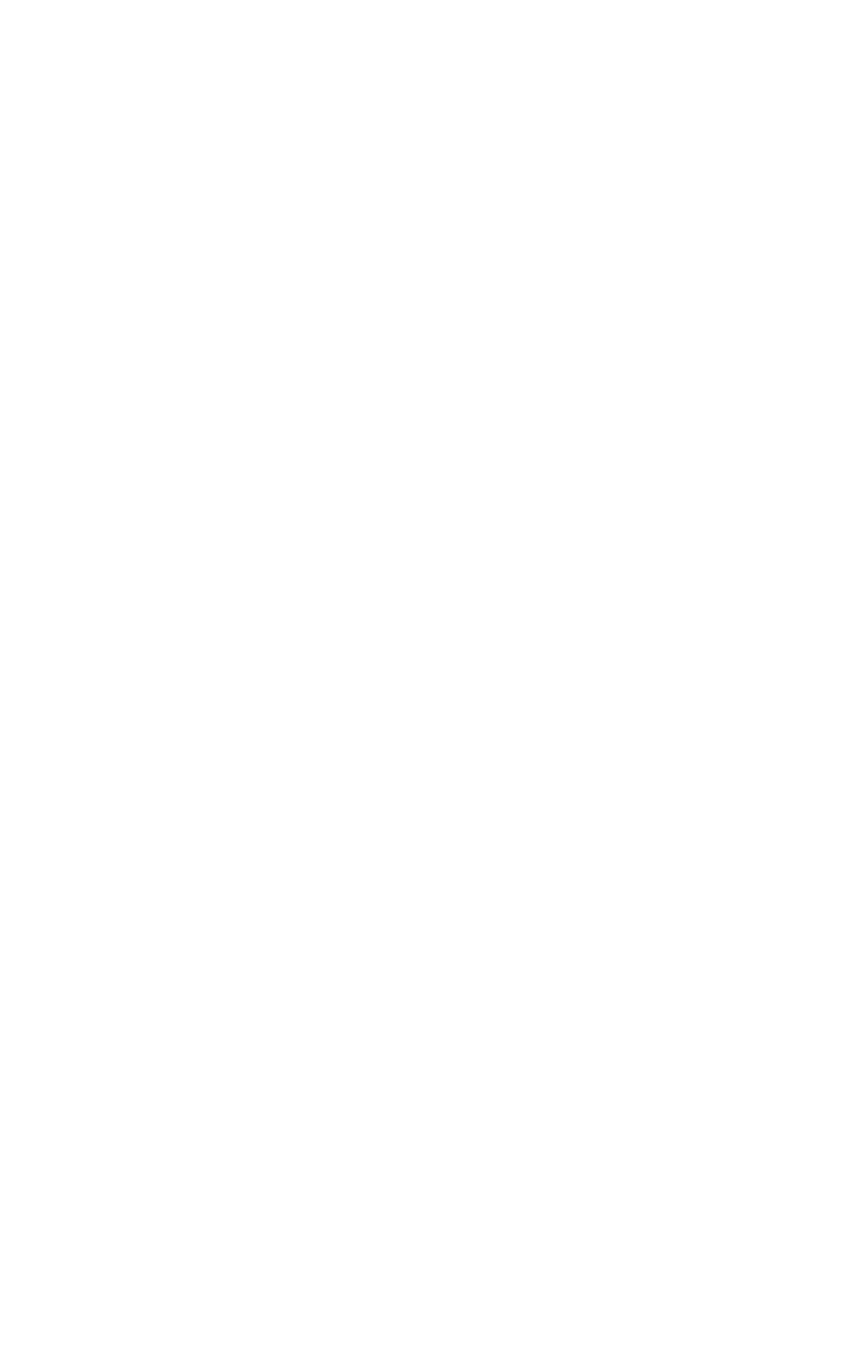
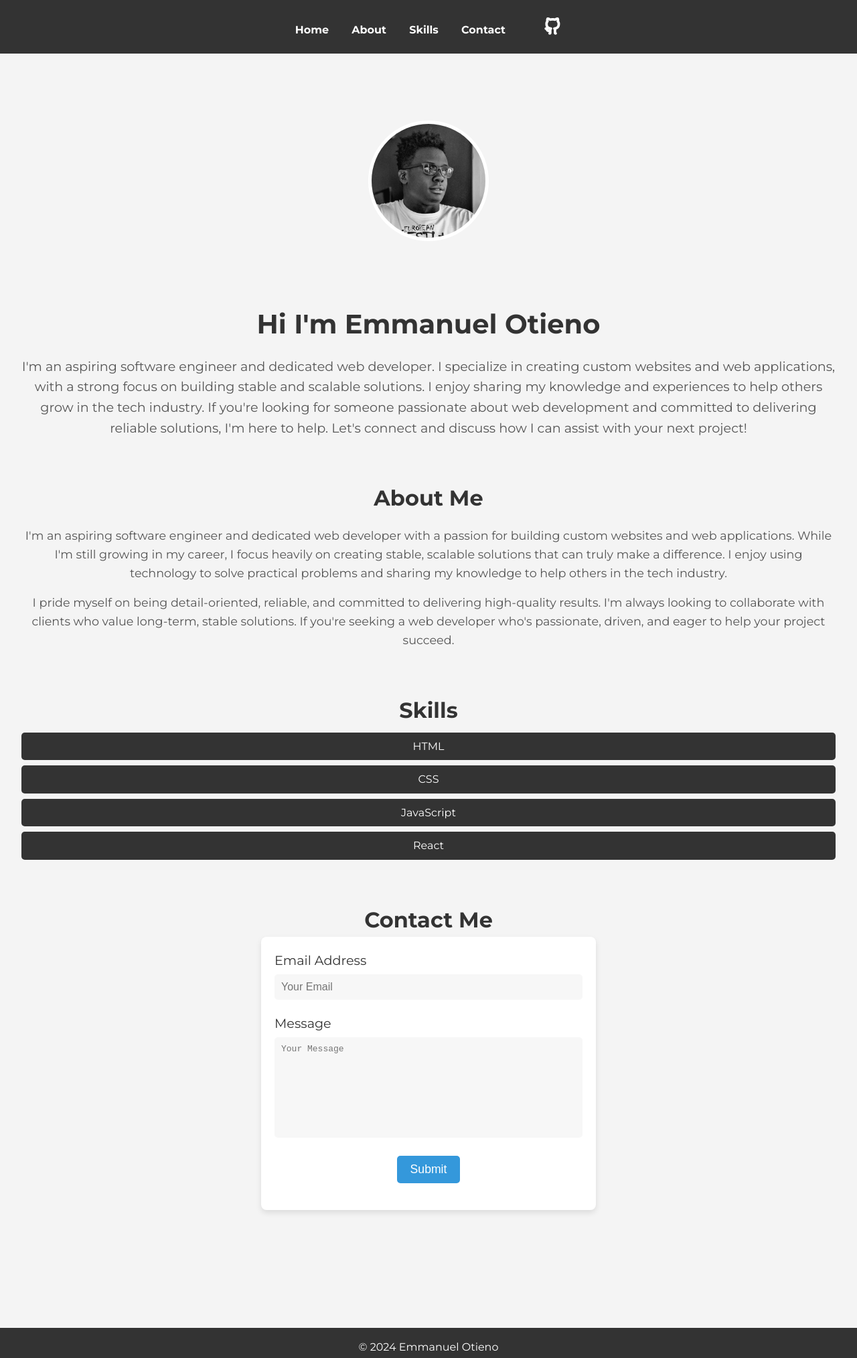
Before and after one commit to EmmanuelOtienoo/Portofolio, a plain HTML site: page index.html in a window 1280 px wide. Shown: the whole page at 67% size. Before the commit the page ends 800 px from the top, so only its background shows below. Drawn offline with nearby package versions, Linux system fonts and the light colour scheme.

Commit message:
Update Files

```diff
--- a/assets/css/style.css
+++ b/assets/css/style.css
@@ -0,0 +1,240 @@
+/*=============== GOOGLE FONTS ===============*/
+@import url("https://fonts.googleapis.com/css2?family=Montserrat:wght@100..900&display=swap");
+
+/* Basic Reset */
+* {
+    margin: 0;
+    padding: 0;
+    box-sizing: border-box;
+}
+
+html {
+    scroll-behavior: smooth; /* Enables smooth scrolling for anchor links */
+}
+
+body {
+    font-family: 'Montserrat', sans-serif;
+    line-height: 1.6;
+    background-color: #f4f4f4;
+    color: #333;
+}
+
+/* Header Styles */
+.header {
+    background-color: #333; /* Dark background */
+    color: #fff; /* White text */
+    padding: 1rem;
+    text-align: center;
+    position: fixed; /* Fixes the header at the top */
+    width: 100%;
+    top: 0;
+    left: 0;
+    z-index: 1000; /* Keeps header on top */
+}
+
+.header ul {
+    list-style: none; /* Removes bullet points */
+}
+
+.header ul li {
+    display: inline; /* Puts list items in a row */
+    margin: 0 15px; /* Adds space between menu items */
+}
+
+.header ul li a {
+    color: #fff; /* White text for links */
+    text-decoration: none; /* Removes underline */
+    font-weight: bold; /* Bold text */
+    transition: color 0.3s ease; /* Smooth transition on hover */
+}
+
+.header ul li a:hover {
+    color: #f4a261; /* Changes color on hover */
+}
+
+/* GitHub Icon Styles */
+.github-icon {
+    font-size: 30px; /* Adjust the size as needed */
+    color: #fff; /* White color for icon */
+    text-decoration: none; /* Remove underline */
+    transition: color 0.3s; /* Smooth color transition */
+    margin-left: 20px; /* Space from the menu items */
+}
+
+.github-icon:hover {
+    color: #f4a261; /* Change color on hover */
+}
+
+/* Main Content Styles */
+.main {
+    padding: 5rem 2rem; /* Adds space at the top to prevent overlap with fixed header */
+    text-align: center; /* Centers text */
+}
+
+.section {
+    margin: 4rem 0; /* Adds margin to each section */
+}
+
+/* Home Section Styles */
+.home h1 {
+    font-size: 2.5rem;
+    color: #333;
+}
+
+.home p {
+    font-size: 1.2rem;
+    color: #555;
+    margin-top: 1rem;
+}
+
+/* About Section Styles */
+.about h2 {
+    font-size: 2rem;
+    color: #333;
+}
+
+.about p {
+    font-size: 1.1rem;
+    color: #555;
+    margin-top: 1rem;
+}
+
+/* Skills Section Styles */
+.skills h2 {
+    font-size: 2rem;
+    color: #333;
+}
+
+.skills ul {
+    list-style-type: none; /* Removes bullets */
+    padding: 0;
+}
+
+.skills ul li {
+    background-color: #333;
+    color: #fff;
+    padding: 0.5rem;
+    margin: 0.5rem 0;
+    border-radius: 5px; /* Adds rounded corners */
+}
+
+/* Contact Section Styles */
+.contact h2 {
+    font-size: 2rem;
+    color: #333;
+}
+
+.contact p {
+    font-size: 1.1rem;
+    color: #555;
+    margin-top: 1rem;
+}
+
+.contact a {
+    color: #f4a261; /* Email link color */
+    text-decoration: none; /* No underline */
+    font-weight: bold;
+}
+
+.contact a:hover {
+    text-decoration: underline; /* Underline on hover */
+}
+
+/* Footer Styles */
+.footer {
+    background-color: #333;
+    color: #fff;
+    text-align: center;
+    padding: 1rem;
+    margin-top: 2rem;
+}
+
+.footer p {
+    margin: 0;
+}
+
+/* Contact Form Styles */
+.contact-form {
+    max-width: 500px;
+    margin: 0 auto;
+    padding: 20px;
+    background-color: #fff;
+    border-radius: 8px;
+    box-shadow: 0 4px 8px rgba(0, 0, 0, 0.1);
+}
+
+/* Input and Textarea Styles */
+.form-group {
+    margin-bottom: 20px;
+    text-align: left;
+}
+
+.form-group label {
+    display: block;
+    font-size: 1.2em;
+    margin-bottom: 5px;
+    color: #333;
+}
+
+.form-group input,
+.form-group textarea {
+    width: 100%;
+    padding: 10px;
+    border: none;
+    border-radius: 5px;
+    background-color: #f7f7f7;
+    font-size: 1em;
+    box-sizing: border-box;
+    outline: none;
+    transition: background-color 0.3s ease;
+}
+
+.form-group input:focus,
+.form-group textarea:focus {
+    background-color: #eaeaea;
+}
+
+/* Disable textarea resizing and set standard width */
+.form-group textarea {
+    resize: none; /* Disable stretch/resize */
+    width: 100%;  /* Ensure textarea width fills its container */
+    max-width: 100%; /* Prevents resizing beyond the form width */
+    height: 150px; /* Standard height for the textarea */
+}
+
+/* Submit Button */
+.submit-btn {
+    text-align: center;
+}
+
+.submit-btn button {
+    background-color: #3498db; /* Light blue color */
+    color: white;
+    padding: 10px 20px;
+    border: none;
+    border-radius: 5px;
+    cursor: pointer;
+    font-size: 1.1em;
+    transition: background-color 0.3s ease;
+}
+
+.submit-btn button:hover {
+    background-color: #2980b9; /* Slightly darker blue on hover */
+}
+
+/* Profile Image Styles */
+.profile-image-container {
+    position: relative; /* Allows positioning of child elements */
+    text-align: center; /* Center align the image */
+    margin: 60px 0; /* Increased margin for more spacing below the header */
+}
+
+.profile-image {
+    width: 180px; /* Increased width of the image */
+    height: 180px; /* Increased height of the image */
+    border-radius: 50%; /* Make the image rounded */
+    border: 5px solid #fff; /* Optional: add a white border around the image */
+    object-fit: cover; /* Ensure the image covers the area */
+    position: relative; /* Position relative for finer control if needed */
+    top: 120px; /* Lower the image further */
+}
--- a/index.html
+++ b/index.html
@@ -2,50 +2,89 @@
 <html lang="en">
 <head>
     <meta charset="utf-8">
-        <meta name="viewport" content="width=device-width, initialscale=1.0">
+    <meta name="viewport" content="width=device-width, initial-scale=1.0">
 
     <!--=============== CSS ===============-->
     <link rel="stylesheet" href="assets/css/style.css">
 
-        <!--=============== SWIPER CSS ===============-->
-        <link href="https://cdn.jsdelivr.net/npm/remixicon@4.3.0/fonts/remixicon.css"rel="stylesheet"/>
+    <!--=============== REMIXICON ===============-->
+    <link href="https://cdn.jsdelivr.net/npm/remixicon@4.3.0/fonts/remixicon.css" rel="stylesheet"/>
 
-
-    <title>Emmanuel Otieno Portofolio</title>
-
+    <title>Emmanuel Otieno Portfolio</title>
 </head>
 
 <body>
 
     <!--=============== HEADER ===============-->
     <header class="header" id="header">
-
+        <nav>
+            <ul>
+                <li><a href="#home">Home</a></li>
+                <li><a href="#about">About</a></li>
+                <li><a href="#skills">Skills</a></li>
+                <li><a href="#contact">Contact</a></li>
+                <li>
+                    <a href="https://github.com/EmmanuelOtienoo" class="github-icon" target="_blank" aria-label="Visit Emmanuel Otienoo's GitHub profile">
+                        <i class="ri-github-line"></i>
+                    </a>
+                </li>
+            </ul>
+        </nav>
     </header>
 
+    <!--=============== PROFILE IMAGE ===============-->
+    <div class="profile-image-container">
+        <img src="assets/img/Profile.jpg" alt="Profile Image" class="profile-image">
+    </div>
+
     <main class="main">
+        <!--=============== HOME SECTION ===============-->
         <section class="home section" id="home">
-
+            <h1>Hi I'm Emmanuel Otieno</h1>
+            <p>I'm an aspiring software engineer and dedicated web developer. I specialize in creating custom websites and web applications, with a strong focus on building stable and scalable solutions. I enjoy sharing my knowledge and experiences to help others grow in the tech industry. If you're looking for someone passionate about web development and committed to delivering reliable solutions, I'm here to help. Let's connect and discuss how I can assist with your next project!</p>
         </section>
 
+        <!--=============== ABOUT SECTION ===============-->
         <section class="about section" id="about">
-
+            <h2>About Me</h2>
+            <p>I'm an aspiring software engineer and dedicated web developer with a passion for building custom websites and web applications. While I'm still growing in my career, I focus heavily on creating stable, scalable solutions that can truly make a difference. I enjoy using technology to solve practical problems and sharing my knowledge to help others in the tech industry.</p>
+            <p>I pride myself on being detail-oriented, reliable, and committed to delivering high-quality results. I'm always looking to collaborate with clients who value long-term, stable solutions. If you're seeking a web developer who's passionate, driven, and eager to help your project succeed.</p>
         </section>
 
+        <!--=============== SKILLS SECTION ===============-->
         <section class="skills section" id="skills">
-
+            <h2>Skills</h2>
+            <ul>
+                <li>HTML</li>
+                <li>CSS</li>
+                <li>JavaScript</li>
+                <li>React</li>
+            </ul>
         </section>
 
+        <!--=============== CONTACT SECTION ===============-->
         <section class="contact section" id="contact">
-
+            <h2>Contact Me</h2>
+            <form action="submit_form.php" method="POST" class="contact-form">
+                <div class="form-group">
+                    <label for="email">Email Address</label>
+                    <input type="email" id="email" name="email" required placeholder="Your Email">
+                </div>
+                <div class="form-group">
+                    <label for="message">Message</label>
+                    <textarea id="message" name="message" rows="5" required placeholder="Your Message"></textarea>
+                </div>
+                <div class="form-group submit-btn">
+                    <button type="submit">Submit</button>
+                </div>
+            </form>
         </section>
 
     </main>
 
     <footer class="footer">
-
+        <p>© 2024 Emmanuel Otieno</p>
     </footer>
-
-    <script src="assets/js/main.js"></script>
 
     <!--=============== SCROLL UP ===============-->
 
```
Also changed, not shown: assets/img/Profile.jpg (added). Lines whose indentation alone changed are shown as unchanged.
